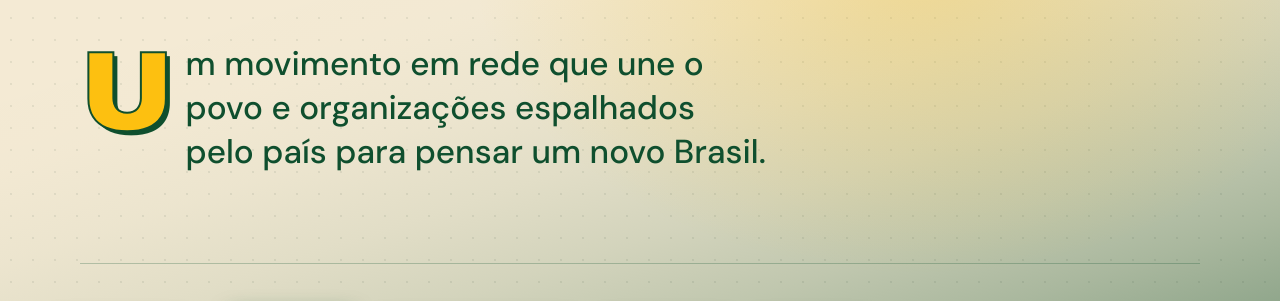
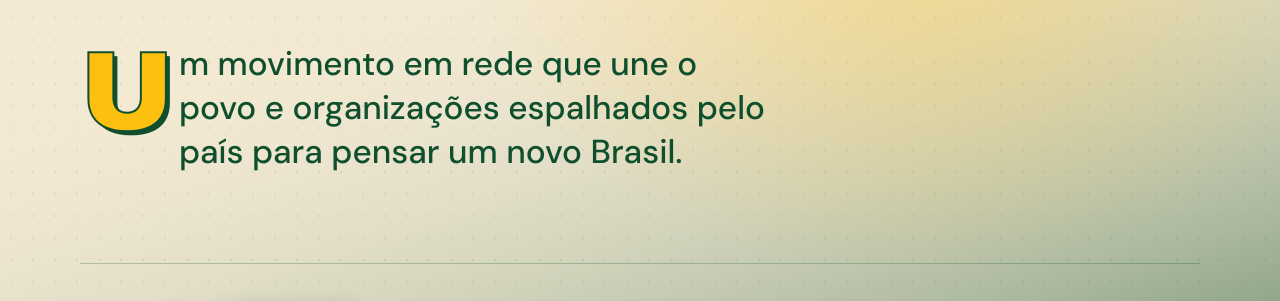
Before and after one commit to abrasamov/brasa-site, a plain HTML site: page descubra.html in a window 1280 px wide. Shown: the part 433-734 px from the top of the page. Drawn offline with nearby package versions, Linux system fonts and the light colour scheme.

Commit message:
Descubra: frase de abertura inteira alinhada ao lado do U
Co-Authored-By: Claude Opus 5.5 <noreply@anthropic.com>

```diff
--- a/descubra.html
+++ b/descubra.html
@@ -299,7 +299,9 @@
   .ed-kicker { margin-top: 10px; font-family: var(--font-serif); font-style: italic; font-size: clamp(26px, 3.2vw, 46px); line-height: 1.1; color: #b3161f; }
   .ed-grid { display: grid; grid-template-columns: minmax(0, 7fr) minmax(0, 4fr); gap: clamp(24px, 5vw, 80px); align-items: start; margin-top: clamp(32px, 5vw, 64px); }
   .ed-lead { font-size: clamp(22px, 2.3vw, 32px); line-height: 1.32; color: #0f4f2e; font-weight: 500; text-wrap: pretty; }
-  .ed-drop { float: left; margin: .06em .1em 0 0; font-family: var(--font-display); font-stretch: 125%; font-weight: 900; font-size: 3.4em; line-height: .78; color: #fdc010; -webkit-text-stroke: 2px #0f4f2e; text-shadow: 4px 4px 0 #0f4f2e; }
+  /* o U fica numa coluna e o resto da frase em outra: nenhuma linha escapa para baixo da letra */
+  .ed-lead:has(.ed-drop) { display: grid; grid-template-columns: auto 1fr; column-gap: .14em; align-items: start; }
+  .ed-drop { margin: .06em 0 0 0; font-family: var(--font-display); font-stretch: 125%; font-weight: 900; font-size: 3.4em; line-height: .78; color: #fdc010; -webkit-text-stroke: 2px #0f4f2e; text-shadow: 4px 4px 0 #0f4f2e; }
   .ed-note { padding: 18px 20px; border-left: 3px solid #fdc010; background: rgba(253, 192, 16, .14); border-radius: 0 12px 12px 0; }
   .ed-note p { margin-top: 6px; font-family: var(--font-serif); font-style: italic; font-size: clamp(19px, 1.6vw, 23px); line-height: 1.3; color: #0f4f2e; }
   .ed-quote { position: relative; margin: clamp(48px, 7vw, 96px) 0 0; padding: clamp(28px, 4vw, 48px) 0; border-top: 1px solid rgba(15, 79, 46, .25); border-bottom: 1px solid rgba(15, 79, 46, .25); text-align: center; }
@@ -482,7 +484,7 @@
     <h1 id="ed-title" class="ed-name reveal">Brasa</h1>
     <p class="ed-kicker reveal">Uma visão, um novo Brasil.</p>
 
-    <p class="ed-lead reveal"><span class="ed-drop" aria-hidden="true">U</span><span class="sr-only">U</span>m movimento em rede que une o povo e organizações espalhados pelo país para pensar um novo Brasil.</p>
+    <p class="ed-lead reveal"><span class="ed-drop" aria-hidden="true">U</span><span class="sr-only">U</span><span class="ed-rest">m movimento em rede que une o povo e organizações espalhados pelo país para pensar um novo Brasil.</span></p>
 
     <blockquote class="ed-quote reveal">
       <p>Gente capaz em todo canto do país, <mark class="ed-mark">muitas vezes sozinha.</mark></p>
```
